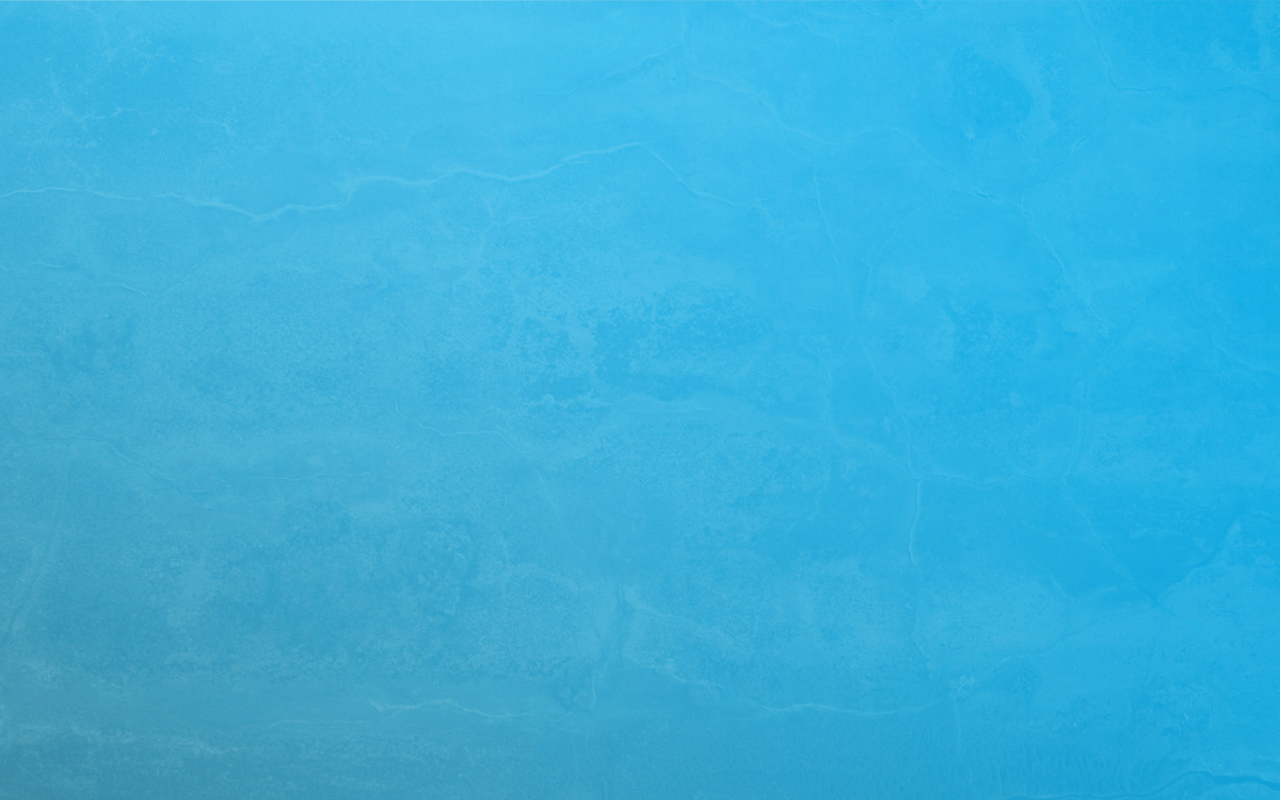
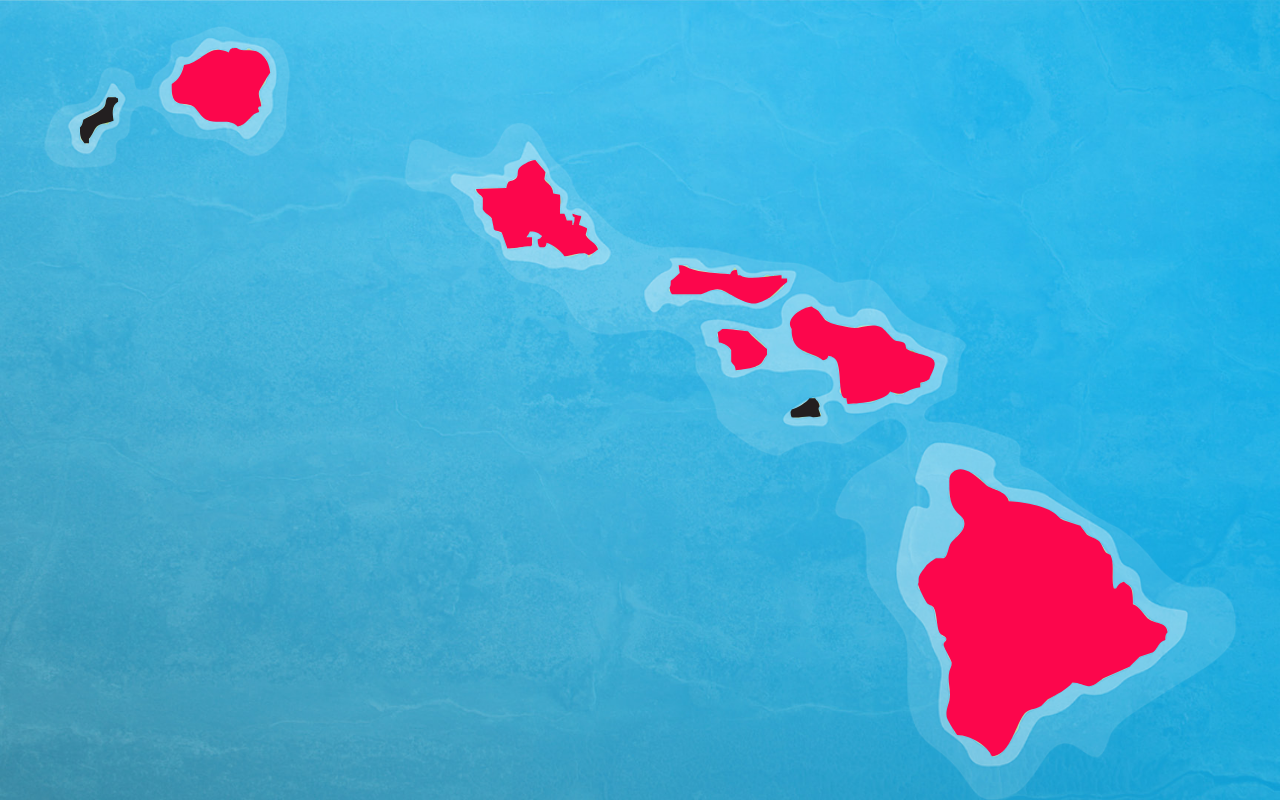
Before and after one commit to joeevert/hawaii-map, a website: page index.html in a window 1280 px wide. Drawn offline with Linux system fonts and the light colour scheme.

Commit message:
svg overlays in position

```diff
--- a/index.html
+++ b/index.html
@@ -10,6 +10,57 @@
 </head>
 <body>
   <div class="map">
+    <div class="map__overlay">
+      <!-- <img src="img/earth.png" alt="map" class="map__image"> -->
+      <img src="img/islands.png" alt="map" class="map__image">
+      <svg class="map__outlines" xmlns="http://www.w3.org/2000/svg" width="1065" height="715" viewBox="0 0 1065 715">
+        <defs>
+          <style>
+            .cls-1 {
+              fill: #231f20;
+            }
+
+            .cls-1, .cls-2 {
+              fill-rule: evenodd;
+            }
+
+            .cls-2 {
+              fill: #fc064c;
+            }
+
+            .cls-3 {
+              fill: none;
+            }
+          </style>
+        </defs>
+        <title>Untitled-4</title>
+        <g id="None">
+          <path class="cls-1" d="M40,128H36c-3.2-4.1-4.2-5.7-4-14,1.7-1.8,2.4-4.1,3-7,4.8-2.5,16.2-7.5,19-12,1.5-2.4.7-6.7,3-8h7c1,.8.3.4,2,1v3c-6.3,4.1-4.8,10.3-4,17-2.9,1.4-12.5,2.6-15,5s-4,8-7,11Z"/>
+          <path class="cls-1" d="M684,356h5c1.8,2.8,3.2,2.8,4,7-2.2,2.7.2,3.7,1,9a21.5,21.5,0,0,1-7,1c-3.2-2.3-12.5,1.1-19,0a15.7,15.7,0,0,1-1-5c.8-1,.4-.3,1-2C673.3,364.7,681,359.9,684,356Z"/>
+        </g>
+        <g id="Hawaii">
+          <path class="cls-2" d="M862,448c13.4.7,30.8,3.9,40,10,2.9,1.9,5.4,5.4,9,7l15,5,6,8c3.1,2.3,6.8,2.7,10,5s4.3,7.6,7,11l4,2c4,7.4.3,21.5,3,30h2c1.7-2.8,3.3-5.1,7-6,1.9,1.9,4.3,2.9,6,5s2.2,9.3,2,15c7,2.3,9.5,10.3,15,14s15,2,16,11c-1.8,1.9-1.9,3.1-2,7-6.5,1.9-6.4,7.7-11,11l-12,4-9,9-23,10c-2.9,1.8-7.5,6.1-11,7-5.3,1.4-9.9-3-17-3-5.3,6.7-14.2,10.7-22,15l-6,6c-4.7,3-11.7,2.7-15,7-8.1,10.5-12.8,36.9-29,38-3.4-8.9-18.6-18.7-31-19-2-3-8-12-9-15-1.9-5.4,1.2-12.5,2-16,2-9.2-2.2-16.6,0-26,.4-1.7,2.6-5.4,2-8s-6-11.4-7-15,3.5-3.3,2-7c-.6-1.6-5.1-2.8-6-5-2.6-6-1.9-16.5-5-22-1.1-1.9-4.7-2.3-6-4s-7.6-13.6-8-17c1.1-1.7,0-4.4,1-7s4.3-6.8,6-9,7.5-6.3,9-7h7c3.8-2,3.8-9.1,6-13s10.4-9,12-15c2.2-8.3-4.4-10.4-7-14-4.6-6.4-6.1-12.6-6-24,0-5.8-.1-8.4,3-11,11.6-9.4,26.7,10.3,32,13S860.9,440,862,448Z"/>
+        </g>
+        <g id="Maui">
+          <path class="cls-2" d="M783,342v4c-14.5,2-13.4,9.2-27,4-4.2,8.1-24.8,10.9-38,11a15.7,15.7,0,0,1-1-5c-2.1-.4-1.9-.2-3-1-4.3-5.3-1.1-30.9-8-35a11.7,11.7,0,0,0-5-2c-1.5,2.9-1.1,3.2-5,4-10.8-9.2-28.3-5.1-28-28-6.4-9.6,10.1-19.6,18-20,1.6,1.9,4.2,2.3,6,4l6,8c5.5,4.1,15.9,5.6,24,7,6.1,1.1,16.6-4.4,25-1,5.1,2.1,8.5,9.1,13,12,2.4,1.6,5.3.4,8,2s1.6,4.8,3,6c4.6,3.9,20.9,5.2,24,10s-2.8,12.4-4,17C788,340.5,787.5,341.5,783,342Z"/>
+        </g>
+        <g id="Lanai">
+          <path class="cls-2" d="M618,331c-.3-5.4-2.7-5-4-8V313c-1.6-3.6-6.2-6.4-11-7l-1-9a18,18,0,0,0,4-3c9.2-.1,15.5,1.4,23,2,4.3,5.6,11.8,11.1,17,16v5c-3.4,3.7-3.6,8.1-9,10C633.7,329.5,622.3,330.4,618,331Z"/>
+        </g>
+        <g id="Molokai">
+          <path class="cls-2" d="M567,237c6.2,0,7,1.7,10,3,8.5,3.6,25.6,4.4,36,5,1.7-2.9,1.6-3.5,6-4l1,5h2c6.6,5.1,28.7.2,37,0v3h5v3c-9.8,7.1-12,14.8-27,19-9.3,2.6-25.6-9.9-32-12s-13.6,2.8-18,4H561c-1.2-2.3-1.6-2.3-2-6,1-1.4,1-3.3,1-6,3-1.9,5.4-4.7,8-7Z"/>
+        </g>
+        <g id="Oahu">
+          <path class="cls-2" d="M455,173l6,1c.8,7.4-.2,9.5,0,17h4c.8,2.9,1.4,2.6,2,6h5v4h1v-1c1-1.4,1-3.3,1-6-2.5-1.5-1.1.2-2-3,3.8.8,3.3,1.6,8,2-.5,3.8-1.4,4.2-2,8,1.3.4,6.3,2,7,3s-1.2,5.5-1,6c2.4,5.3,9.7,7,11,13-3.2,2.1-4.3,4.1-9,5-2.5-3.9-14.4.6-21,1-2.7-4.1-10.7-11-16-12-.4,2.1-.2,1.9-1,3s-1.7.8-4,1-.3-.4-2-1a18.3,18.3,0,0,1-1-6c2.7-.9,2.6-1,4-3-3.7-2.5-4.1-4-11-4-.9,2.7-1.7,2.9-3,5h5v7l-1,1c-8.4,0-11.9,1.9-21,2l-5-14c-1.6-1.6-5.8-1-7-3l-2-10c-1.8-2.8-6.8-4.7-8-8V177c-1.4-3.6-4.9-2.8-6-8,8.1-.3,17.6-1,27-1,2.1-9.7,4.5-4.2,9-9,2-2.1.6-5.1,2-8s10.2-7.7,15-8c2.4,3.6,7,7.4,9,11l-1,6C448.7,164.6,454.2,164.3,455,173Z"/>
+        </g>
+        <g id="Kauai">
+          <path class="cls-2" d="M194,95c-3.2.8-1.5-.5-3,2,.8,1.1.6.9,1,3-8.4,2.2-10,11.7-19,13-8.2-7.5-17.8-1.5-28-6-4.8-2.1-7.9-9.3-12-12s-11.3-1.1-15-4-4.2-7.9-4-16c6.2-3.9,9-8.8,11-17,16.1-1.4,21.9-20.3,40-11,1.3-3.8,2-3.9,7-4,7.4,5.2,17.2-3.1,26,10,2.2,2.8,3.5,7.8,4,12-1.4,1.4-9.7,15.6-10,17C191,86.4,193.8,89.8,194,95Z"/>
+        </g>
+        <g id="box">
+          <rect class="cls-3" width="1065" height="715"/>
+        </g>
+      </svg>
+    </div>
   </div>
 </body>
 </html>
--- a/sass/components/_map.scss
+++ b/sass/components/_map.scss
@@ -3,4 +3,43 @@
   background-image: url(../img/map_background.jpg);
   background-size: cover;
   background-position: top;
+  position: relative;
+  &__overlay {
+    width: auto;
+    height: 100vh;
+    // position: absolute;
+    // top: 50%;
+    // left: 50%;
+    // transform: translate(-50%, -50%);
+  }
+  &__image {
+    width: auto;
+    height: 100vh;
+    position: absolute;
+    top: 50%;
+    left: 50%;
+    transform: translate(-50%, -50%);
+    // z-index: 100;
+  }
+  &__outlines {
+    width: auto;
+    height: 100vh;
+    position: absolute;
+    top: 50%;
+    left: 50%;
+    transform: translate(-50%, -50%);
+  }
 }
+
+.mapify-svg {
+  height: 100%;
+  fill: red;
+  position: absolute;
+  top: 0;
+  left: 0;
+}
+
+// outline fills
+.cls-1 {
+  fill: rgba(255, 255, 255, .25);
+}
```
Also changed, not shown: css/style.css, img/earth.jpg (added), 1 other file.
